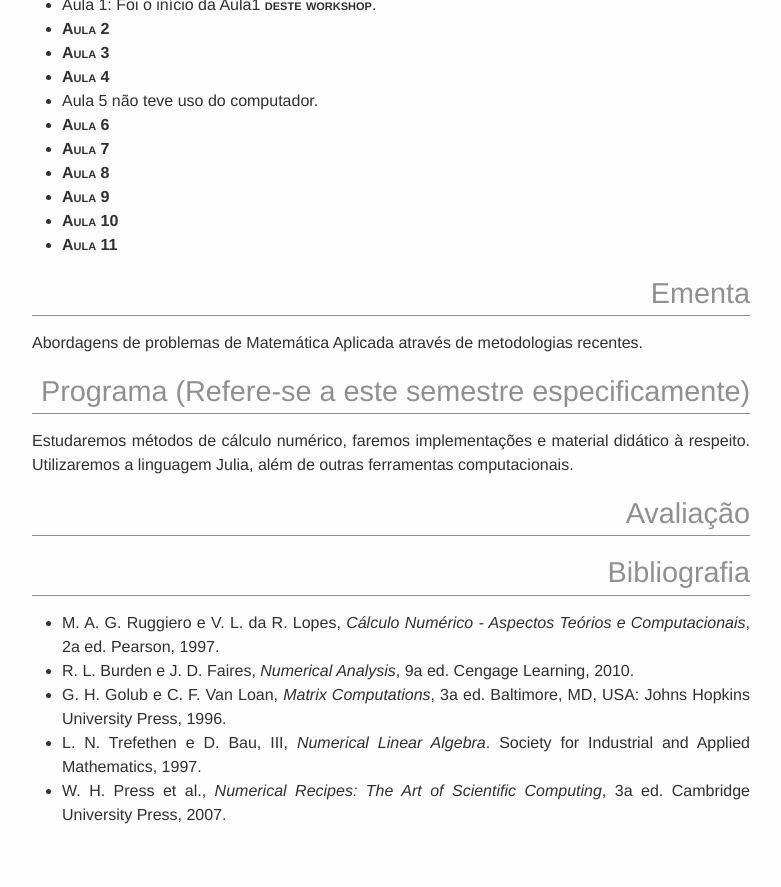
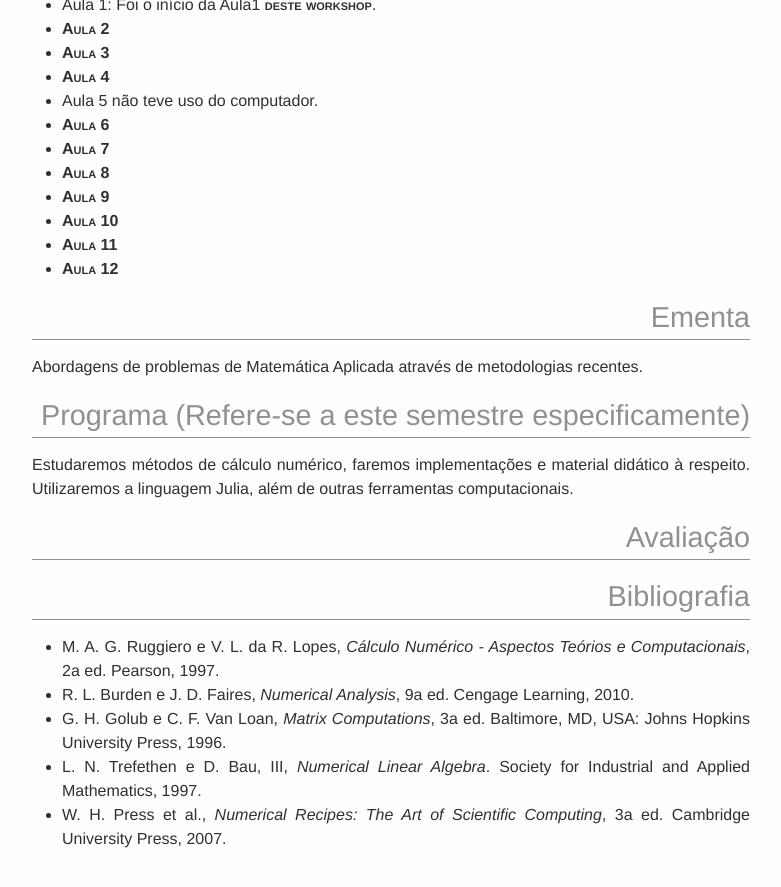
Before and after one commit to abelsiqueira/abelsiqueira.github.io-old, a Jekyll site: the page built from disciplinas/cm116-2016s1.md, in a window 1280 px wide and 900 px high, scrolled down 1035 px. Shown: the top 887 px of the window, without its empty margins (249-1030 px from the left). Built offline with Jekyll 4.4.1, drawn with Linux system fonts in a browser that asks for light colours.

Commit message:
Adiciona aula 12

```diff
--- a/disciplinas/cm116-2016s1.md
+++ b/disciplinas/cm116-2016s1.md
@@ -42,6 +42,7 @@ Para manter uma conexão ativa, vamos tentar usar a ferramenta abaixo:
   - [Aula 9]({{ site.baseurl }}/disciplinas/cm116/Aula9.ipynb)
   - [Aula 10]({{ site.baseurl }}/disciplinas/cm116/Aula10.ipynb)
   - [Aula 11](https://www.sharelatex.com/project/57057341211d0aab16eea240)
+  - [Aula 12]({{ site.baseurl }}/disciplinas/cm116/Aula12.ipynb)
 
 # Ementa
 
```
Also changed, not shown: 1 other file.
